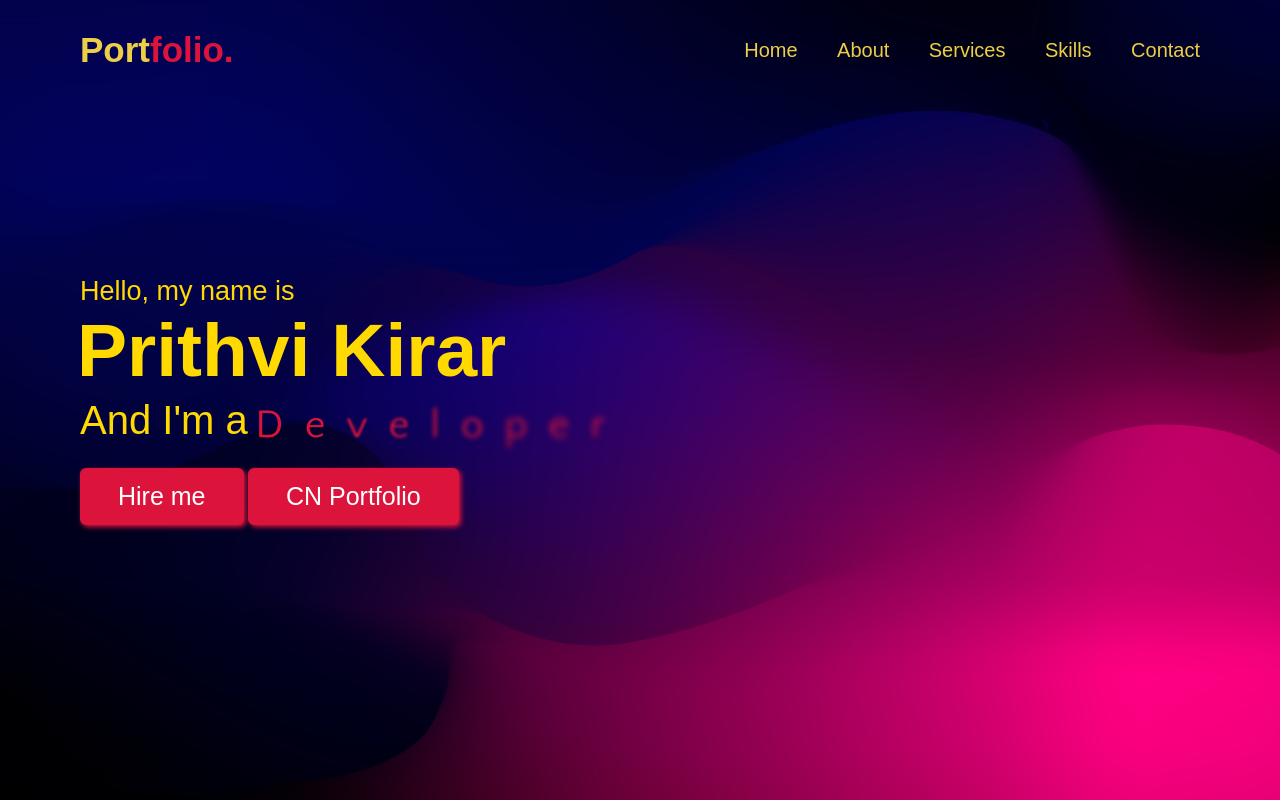
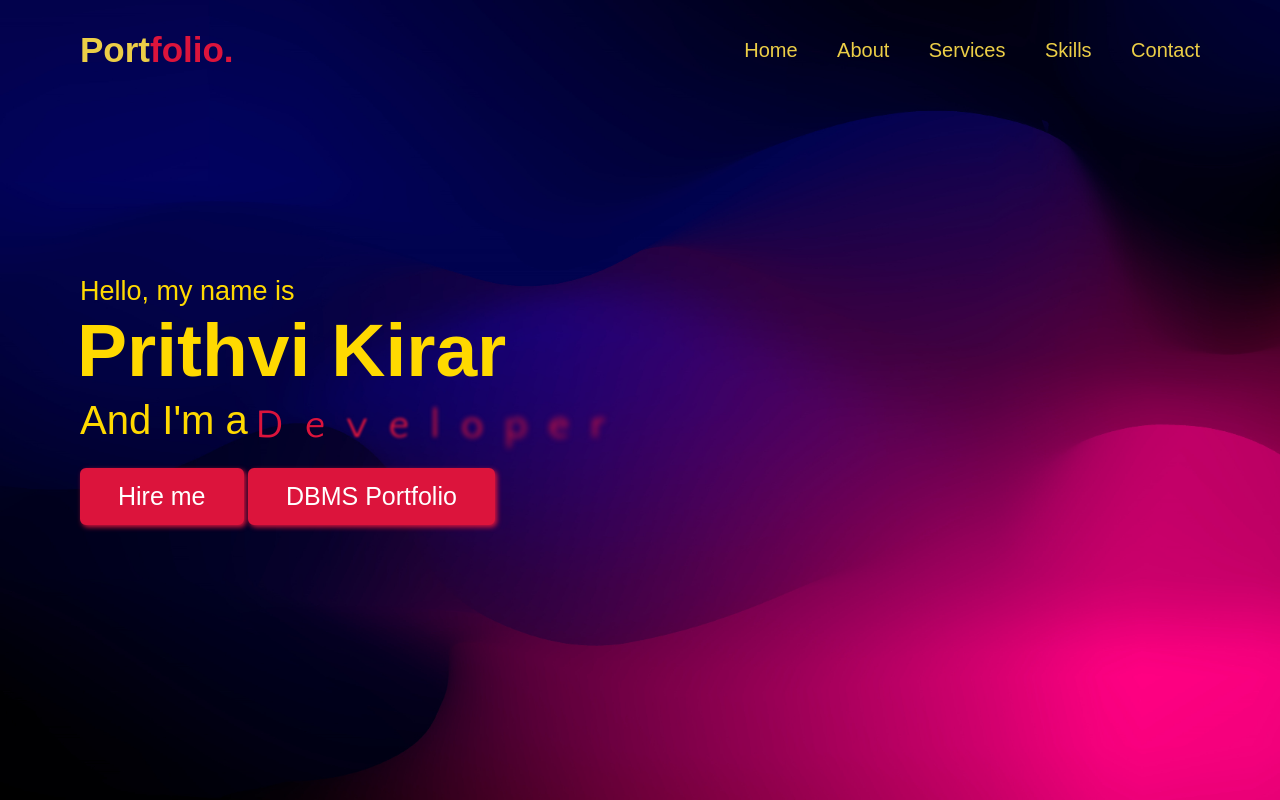
Before and after one commit to Pritvii/portfolio, a plain HTML site: page index.html in a window 1280 px wide. Shown: the top 800 px of the page. Drawn offline with nearby package versions, Linux system fonts and the light colour scheme.

Commit message:
Update index.html

```diff
--- a/index.html
+++ b/index.html
@@ -61,7 +61,7 @@
 
                 </div>
                 <a href="#">Hire me</a>
-                <a href="cn portfolio (RA2011031010023).pdf" target="__blank">CN Portfolio</a>
+                <a href="dbms_23.pdf" target="__blank">DBMS Portfolio</a>
             </div>
         </div>
     </section>
```
